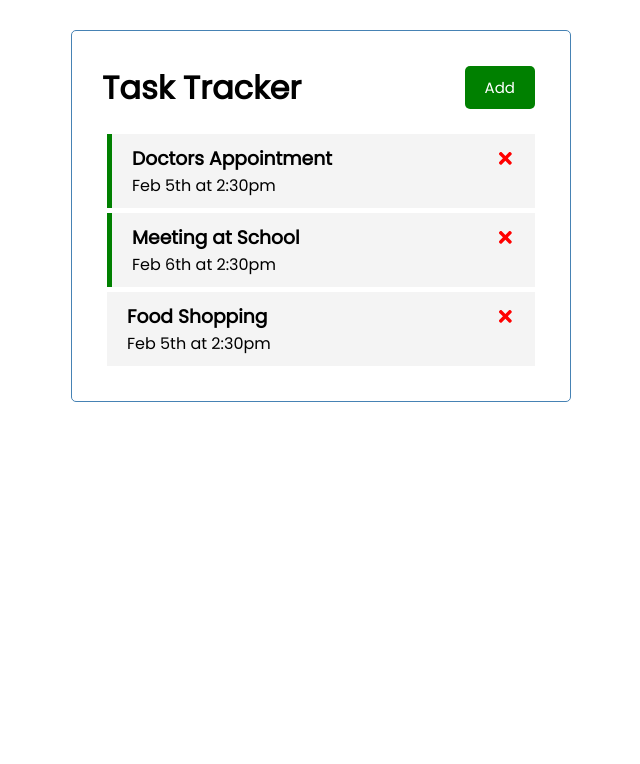
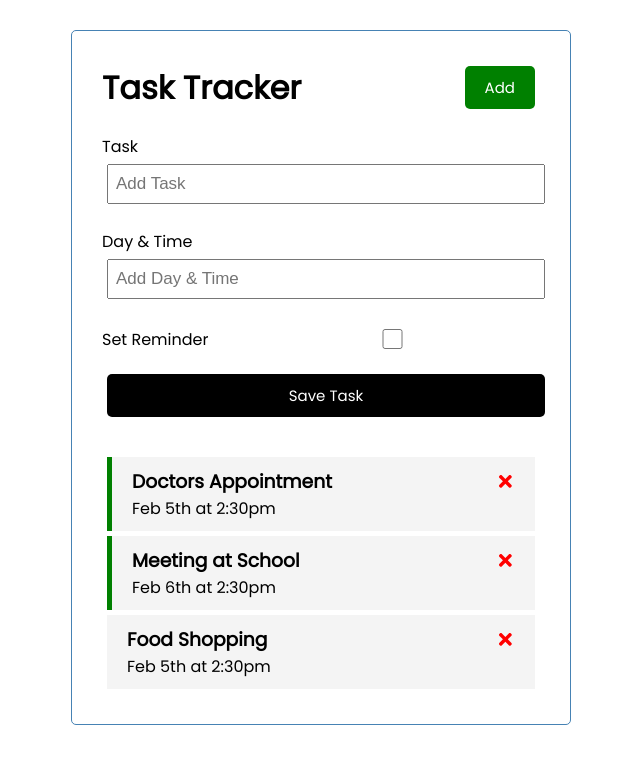
Before and after one commit to mikebrsv/tasktracker, a React (Create React App) app: page / in a window 1280 px wide. Shown: the top 764 px of the page, without its empty margins (319-959 px from the left). Built offline with nearby package versions, Linux system fonts and the light colour scheme.

Commit message:
Add Task form (no submission yet)

```diff
--- a/package.json
+++ b/package.json
@@ -1,5 +1,5 @@
 {
-  "name": "reactcrashcourse2021",
+  "name": "tasktracker",
   "version": "0.1.0",
   "private": true,
   "dependencies": {
--- a/src/App.js
+++ b/src/App.js
@@ -1,6 +1,7 @@
 import { useState } from 'react'
 import Header from './components/Header';
 import Tasks from './components/Tasks';
+import AddTask from './components/AddTask';
 
 function App() {
   const [tasks, setTasks] = useState([
@@ -40,6 +41,7 @@
   return (
     <div className='container'>
       <Header />
+      <AddTask />
       {tasks.length > 0
         ? <Tasks
           tasks={tasks}
--- /dev/null
+++ b/src/components/AddTask.js
@@ -0,0 +1,43 @@
+
+import { useState } from "react"
+
+const AddTask = () => {
+  const [text, setText] = useState('')
+  const [day, setDay] = useState('')
+  const [reminder, setReminder] = useState(false)
+
+  return (
+    <form className='add-form'>
+      <div className="form-control">
+        <label htmlFor="">Task</label>
+        <input
+        type="text"
+        placeholder='Add Task'
+        value={text}
+        onChange={(e) => setText(e.target.value)}
+        />
+      </div>
+      <div className="form-control">
+        <label htmlFor="">Day & Time</label>
+        <input
+        type="text"
+        placeholder='Add Day & Time'
+        value={day}
+        onChange={(e) => setDay(e.target.value)}
+        />
+      </div>
+      <div className="form-control form-control-check">
+        <label htmlFor="">Set Reminder</label>
+        <input
+        type="checkbox"
+        value={reminder}
+        onChange={(e) => setReminder(e.currentTarget.checked)}
+        />
+      </div>
+
+      <input type="submit" value="Save Task" className='btn btn-block' />
+    </form>
+  )
+}
+
+export default AddTask
```
Also changed, not shown: 1 other file (tests, documents, lock files or other folders).
